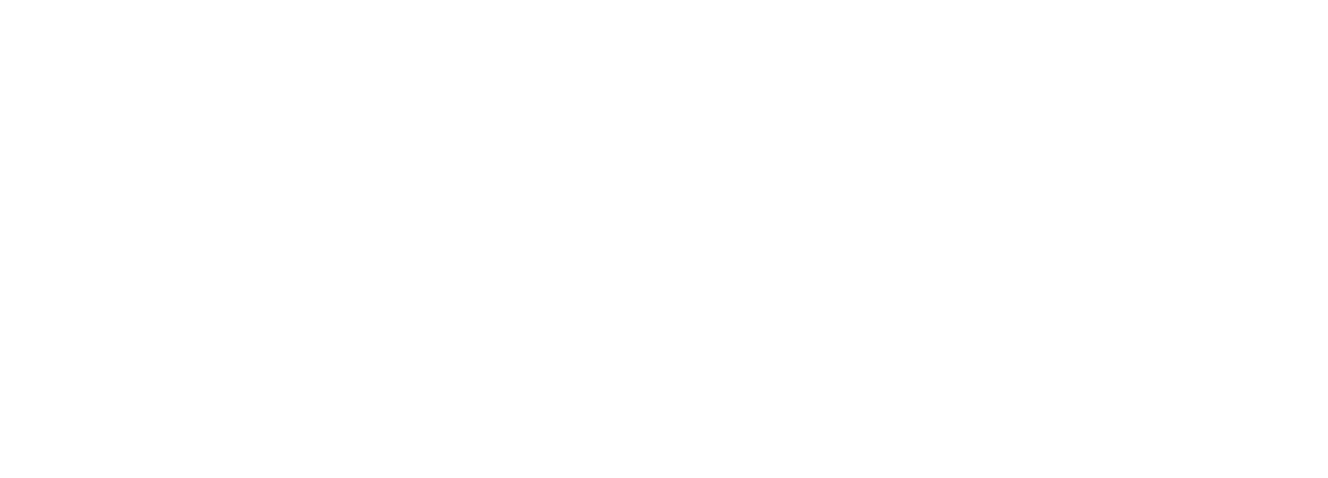
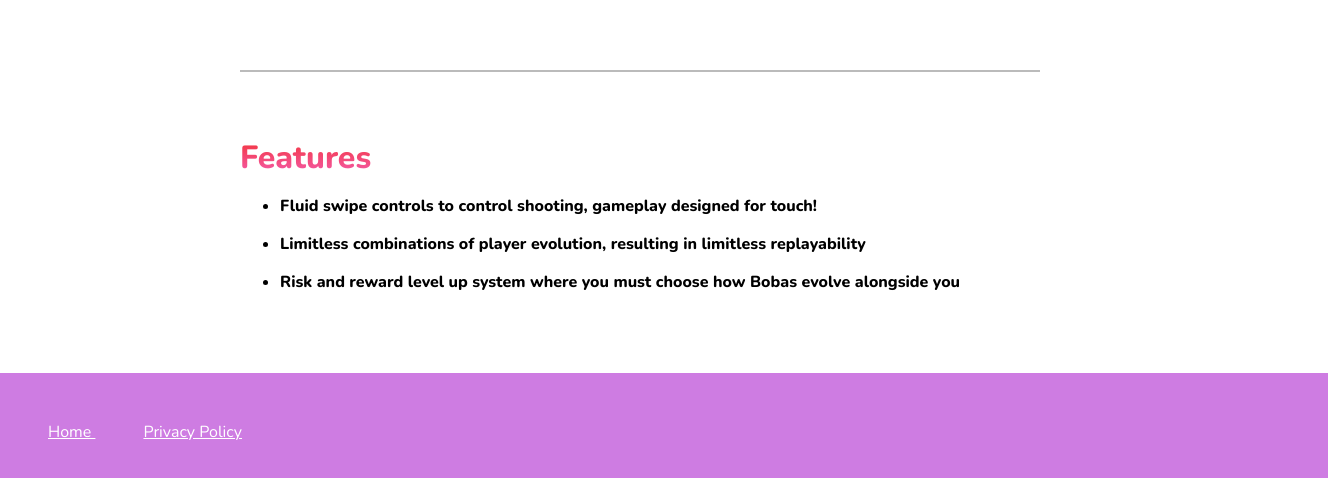
Before and after one commit to thomas-armena/bobas-site, a Next.js app in the folder bobas/: page / in a window 1280 px wide. Shown: the part 706-1184 px from the top of the page, 1328 px wide, since content can reach past the window. Before the commit the page ends 896 px from the top, so only its background shows below. Built offline with nearby package versions, Linux system fonts and the light colour scheme.

Commit message:
Added footer and privacy policy page

```diff
--- /dev/null
+++ b/bobas/components/Footer.js
@@ -0,0 +1,12 @@
+import styles from '../styles/Footer.module.scss';
+
+function Footer() {
+    return (
+        <div className={styles.footer}>
+            <a href='/'> Home </a>
+            <a href='/privacyPolicy'> Privacy Policy </a>
+        </div>
+    )
+}
+
+export default Footer;
--- a/bobas/pages/index.js
+++ b/bobas/pages/index.js
@@ -1,5 +1,6 @@
 import styles from '../styles/Home.module.scss';
 import Header from '../components/Header';
+import Footer from '../components/Footer';
 import AppStoreButton from '../components/AppStoreButton';
 
 export default function Home() {
@@ -8,7 +9,10 @@
       <Header/>
       <div className={styles.content}>
         <HeroSection/>
+        <div className={styles.divider}/>
+        <FeaturesSection/>
       </div>
+      <Footer/>
     </div>
   )
 }
@@ -37,3 +41,19 @@
     </div>
   )
 }
+
+function FeaturesSection() {
+  return (
+    <div className={styles.section}>
+      <div className={styles.features}>
+        <h2 className={styles.subtitle}>Features</h2>
+        <ul className={styles.list}>
+          <li>Fluid swipe controls to control shooting, gameplay designed for touch!</li>
+          <li>Limitless combinations of player evolution, resulting in limitless replayability</li>
+          <li>Risk and reward level up system where you must choose how Bobas evolve alongside you</li>
+
+        </ul>
+      </div>
+    </div>
+  )
+}
--- /dev/null
+++ b/bobas/styles/Footer.module.scss
@@ -0,0 +1,12 @@
+@import './variables.scss';
+
+.footer {
+    background: #CE7CE2;
+    width: 100vw;
+    height: 5rem;
+    padding: $space*3;
+    a {
+        margin-left: $space*3;
+        color: white;
+    }
+}
--- a/bobas/styles/Home.module.scss
+++ b/bobas/styles/Home.module.scss
@@ -4,8 +4,8 @@
     width: 100vw;
     position: absolute;
     display: flex;
-    flex-direction: row;
-    justify-content: center;
+    flex-direction: column;
+    align-items: center;
     .content {
         width: $content-width;
         margin-top: $header-height;
@@ -43,29 +43,7 @@
         flex-direction: column;
         align-items: flex-start;
         justify-content: center;
-        .title {
-            margin: 0;
-            font-weight: 800;
-            font-size: 3rem;
-            background: -webkit-linear-gradient(#F33030, #F461B9);
-            background-clip: text;
-            -webkit-background-clip: text;
-            -webkit-text-fill-color: transparent;
-        }
 
-        .tagline {
-            margin: 0;
-            font-weight: 800;
-            font-size: 1.2rem;
-            background: -webkit-linear-gradient(#F33030, #F461B9);
-            background-clip: text;
-            -webkit-background-clip: text;
-            -webkit-text-fill-color: transparent;
-        }
-
-        .paragraph {
-            font-weight: 800;
-        }
     }
 
     .showcase {
@@ -85,3 +63,48 @@
 
     }
 }
+
+.features {
+    margin-top: $space*3;
+    margin-bottom: $space*3;
+    .list {
+        font-weight: 800;
+        li {
+            margin-top: 1rem;
+        }
+    }
+}
+
+.title {
+    margin: 0;
+    font-weight: 800;
+    font-size: 3rem;
+    background: -webkit-linear-gradient(#F33030, #F461B9);
+    background-clip: text;
+    -webkit-background-clip: text;
+    -webkit-text-fill-color: transparent;
+}
+
+.tagline {
+    margin: 0;
+    font-weight: 800;
+    font-size: 1.2rem;
+    background: -webkit-linear-gradient(#F33030, #F461B9);
+    background-clip: text;
+    -webkit-background-clip: text;
+    -webkit-text-fill-color: transparent;
+}
+
+.subtitle {
+    margin: 0;
+    font-weight: 800;
+    font-size: 2rem;
+    background: -webkit-linear-gradient(#F33030, #F461B9);
+    background-clip: text;
+    -webkit-background-clip: text;
+    -webkit-text-fill-color: transparent;
+}
+
+.paragraph {
+    font-weight: 800;
+}
--- a/bobas/styles/global.scss
+++ b/bobas/styles/global.scss
@@ -5,3 +5,33 @@
     margin: 0px;
     font-family: 'Nunito', sans-serif;
 }
+
+.title {
+    margin: 0;
+    font-weight: 800;
+    font-size: 3rem;
+    background: -webkit-linear-gradient(#F33030, #F461B9);
+    background-clip: text;
+    -webkit-background-clip: text;
+    -webkit-text-fill-color: transparent;
+}
+
+.tagline {
+    margin: 0;
+    font-weight: 800;
+    font-size: 1.2rem;
+    background: -webkit-linear-gradient(#F33030, #F461B9);
+    background-clip: text;
+    -webkit-background-clip: text;
+    -webkit-text-fill-color: transparent;
+}
+
+.subtitle {
+    margin: 0;
+    font-weight: 800;
+    font-size: 2rem;
+    background: -webkit-linear-gradient(#F33030, #F461B9);
+    background-clip: text;
+    -webkit-background-clip: text;
+    -webkit-text-fill-color: transparent;
+}
```
Also changed, not shown: bobas/pages/privacyPolicy.js (+9 -0 lines), bobas/styles/PrivacyPolicy.module.scss (added, +11 -0 lines).
